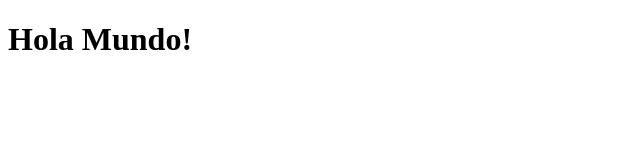
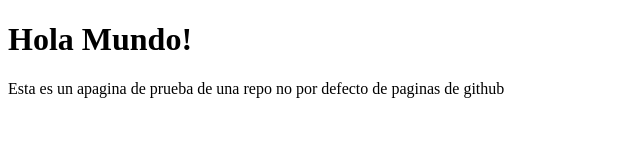
Before and after one commit to rubenmedios/paginas-gh, a plain HTML site: page index.html in a window 1280 px wide. Shown: the whole page, without its empty margins (0-640 px from the left). Drawn offline with Linux system fonts and the light colour scheme.

Commit message:
primera subida en la rama gh-pages

```diff
--- a/index.html
+++ b/index.html
@@ -6,5 +6,6 @@
 </head>
 <body>
   <h1>Hola Mundo!</h1>
+  <p>Esta es un apagina de prueba de una repo no por defecto de paginas de github</p>
 </body>
 </html>
```
